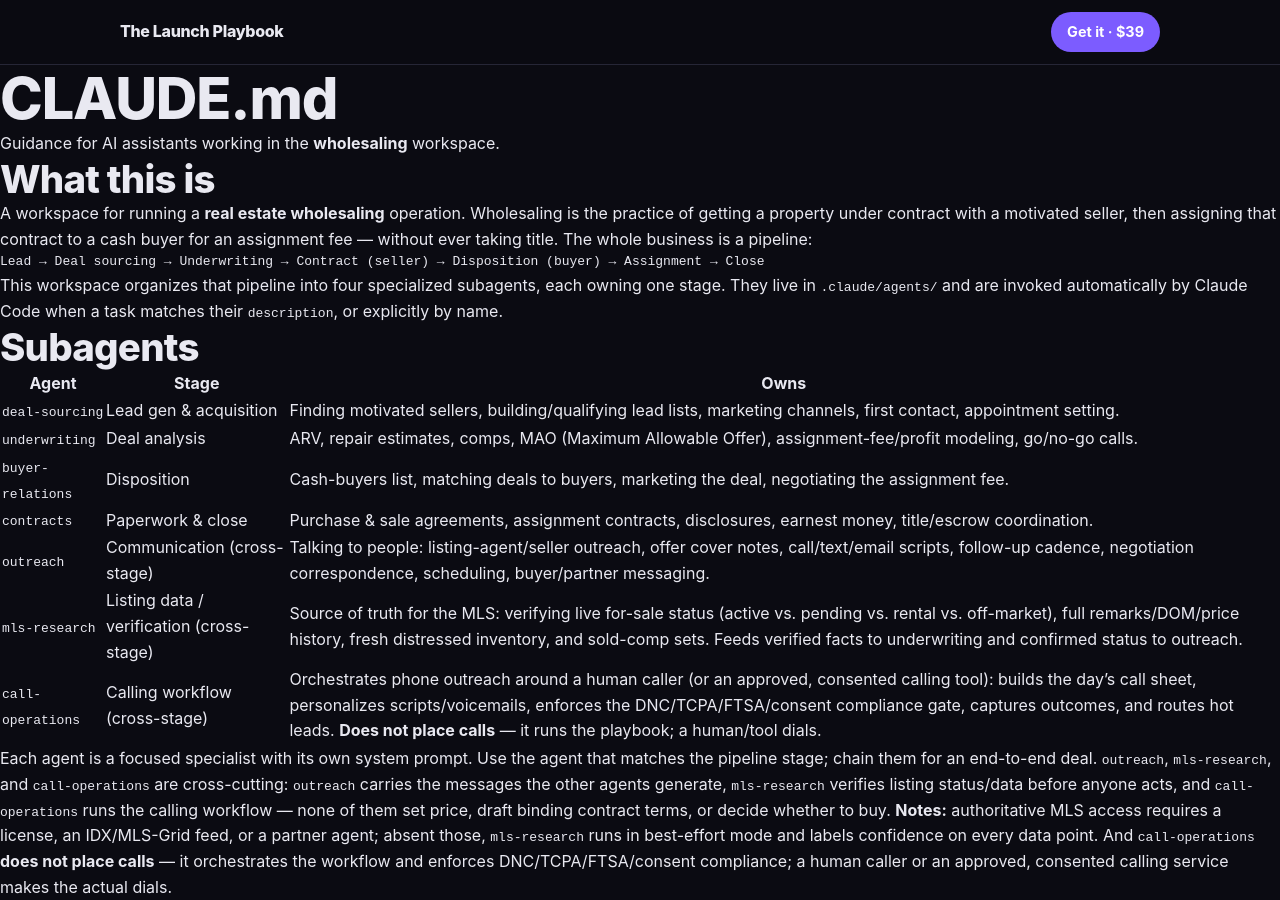
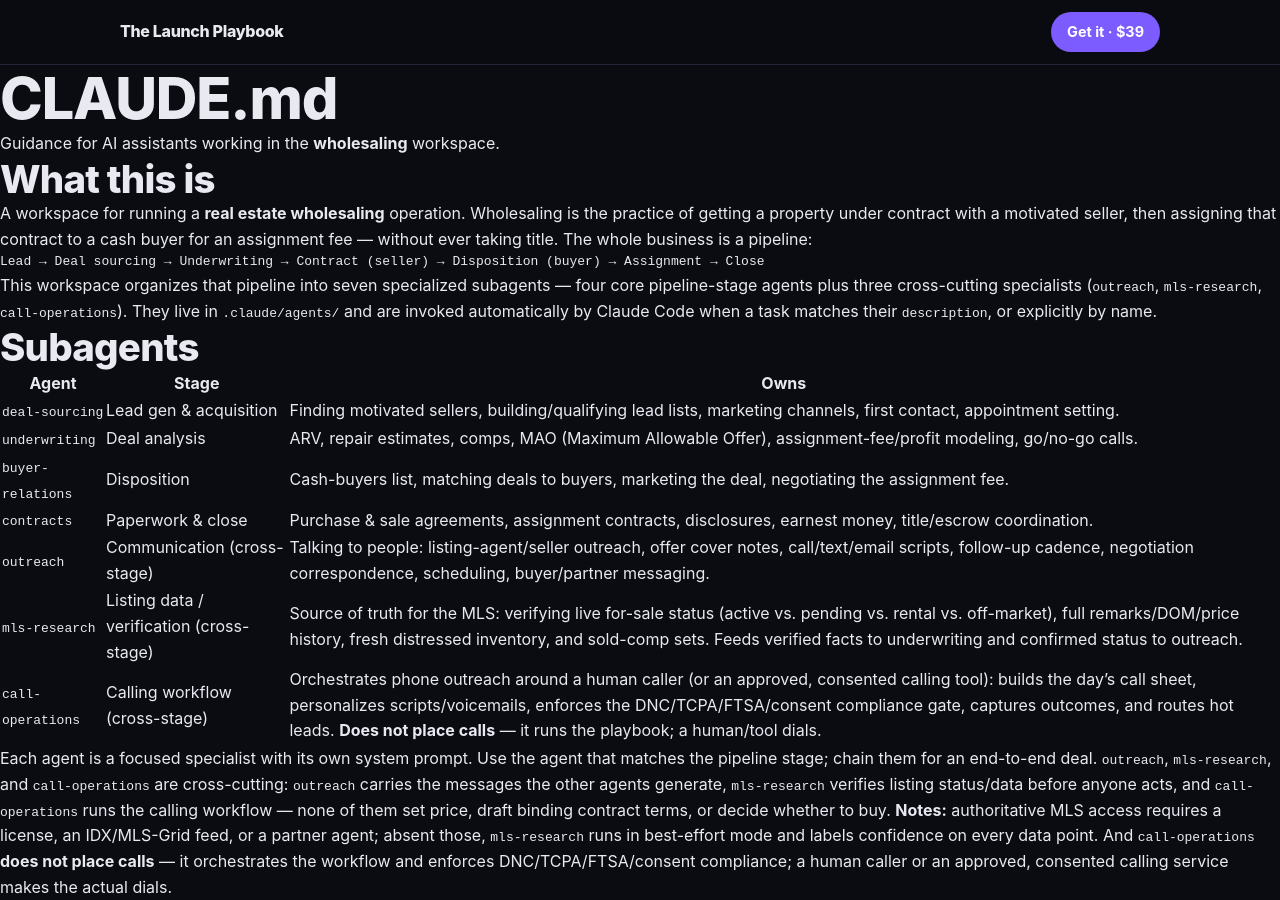
Before and after one commit to cwayne0015-bit/1, a Jekyll site: the page built from wholesaling/CLAUDE.md, in a window 1280 px wide and 900 px high. Built offline with Jekyll 4.4.1, drawn with Linux system fonts in a browser that asks for light colours; our own code applies the rules of GitHub Pages for plain Markdown files.

Commit message:
Fix stale agent count in workspace overview (four -> seven)
Co-Authored-By: Claude Opus 4.8 <noreply@anthropic.com>
Claude-Session: https://claude.ai/code/session_019RoHJrGq1ppJbnafW3t87a

````diff
--- a/wholesaling/CLAUDE.md
+++ b/wholesaling/CLAUDE.md
@@ -13,9 +13,10 @@ taking title. The whole business is a pipeline:
 Lead → Deal sourcing → Underwriting → Contract (seller) → Disposition (buyer) → Assignment → Close
 ```
 
-This workspace organizes that pipeline into four specialized subagents, each
-owning one stage. They live in `.claude/agents/` and are invoked
-automatically by Claude Code when a task matches their `description`, or
+This workspace organizes that pipeline into seven specialized subagents — four
+core pipeline-stage agents plus three cross-cutting specialists (`outreach`,
+`mls-research`, `call-operations`). They live in `.claude/agents/` and are
+invoked automatically by Claude Code when a task matches their `description`, or
 explicitly by name.
 
 ## Subagents
````
